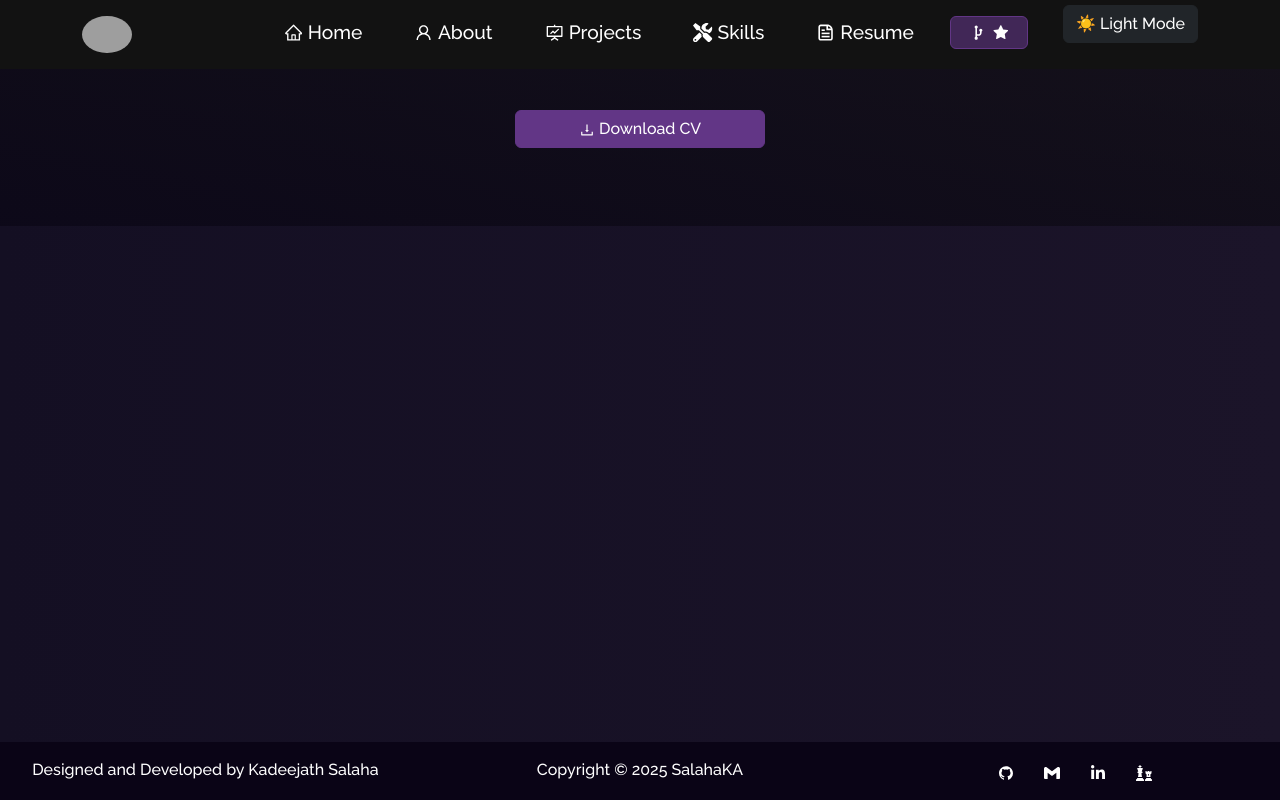
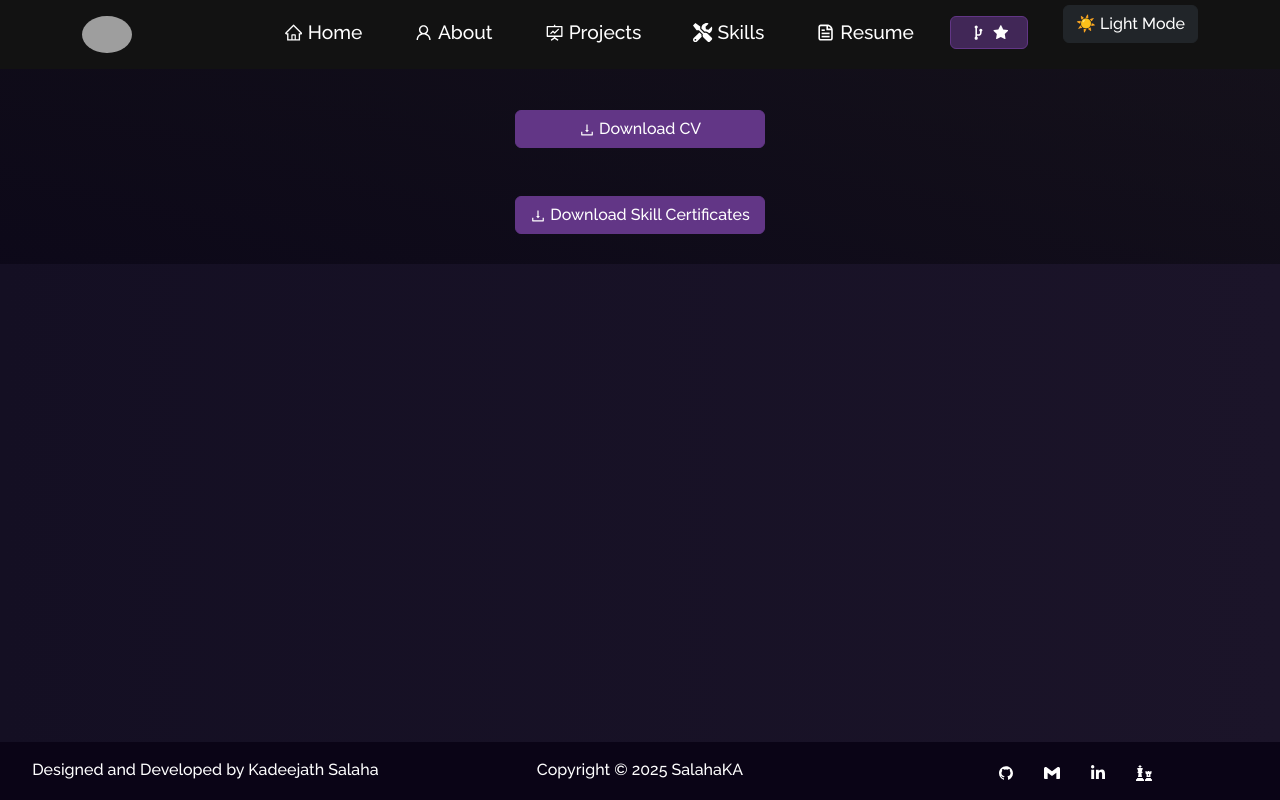
Before and after one commit to salahaKA/MyPortfolio, a React (Create React App) app in the folder portfolio/: page /resume in a window 1280 px wide. Built offline with nearby package versions, Linux system fonts and the light colour scheme; grey boxes are pictures that could not be loaded.

Commit message:
fix: update skill certificates PDF reference in ResumeNew component

```diff
--- a/portfolio/src/components/Resume/ResumeNew.js
+++ b/portfolio/src/components/Resume/ResumeNew.js
@@ -3,7 +3,7 @@ import { Container, Row } from "react-bootstrap";
 import Button from "react-bootstrap/Button";
 import Particle from "../Particle";
 import CV from "../../Assets/Resume/Kadeejath Salaha_MCA_fresher.pdf";
-import cpdf from "../../Assets/Resume/skillcertificates.pdf.pdf";
+import cpdf from "../../Assets/Resume/Full-Stack Skill C.pdf";
 // import MCAMcard from "../../Assets/Resume/MCA marc Cards.pdf";
 import { AiOutlineDownload } from "react-icons/ai";
 // import { Document, Page, pdfjs } from "react-pdf";
@@ -44,7 +44,7 @@ function ResumeNew() {
         <br />
         <br />
 
-        {/* <Row style={{ justifyContent: "center", position: "relative" }}>
+        <Row style={{ justifyContent: "center", position: "relative" }}>
           <Button
             variant="primary"
             href={cpdf}
@@ -54,7 +54,7 @@ function ResumeNew() {
             <AiOutlineDownload />
             &nbsp;Download Skill Certificates
           </Button>
-        </Row> */}
+        </Row>
 
         {/* <br />
         <br />
```
